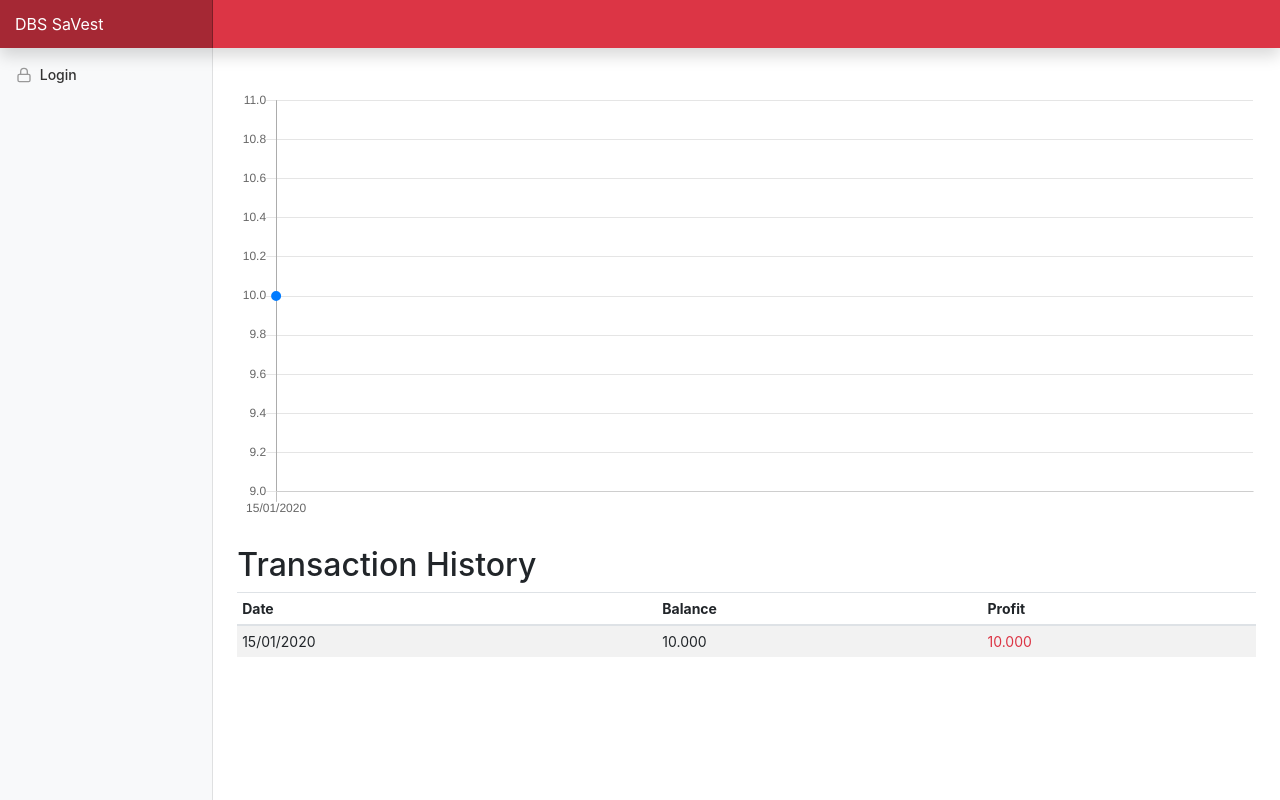
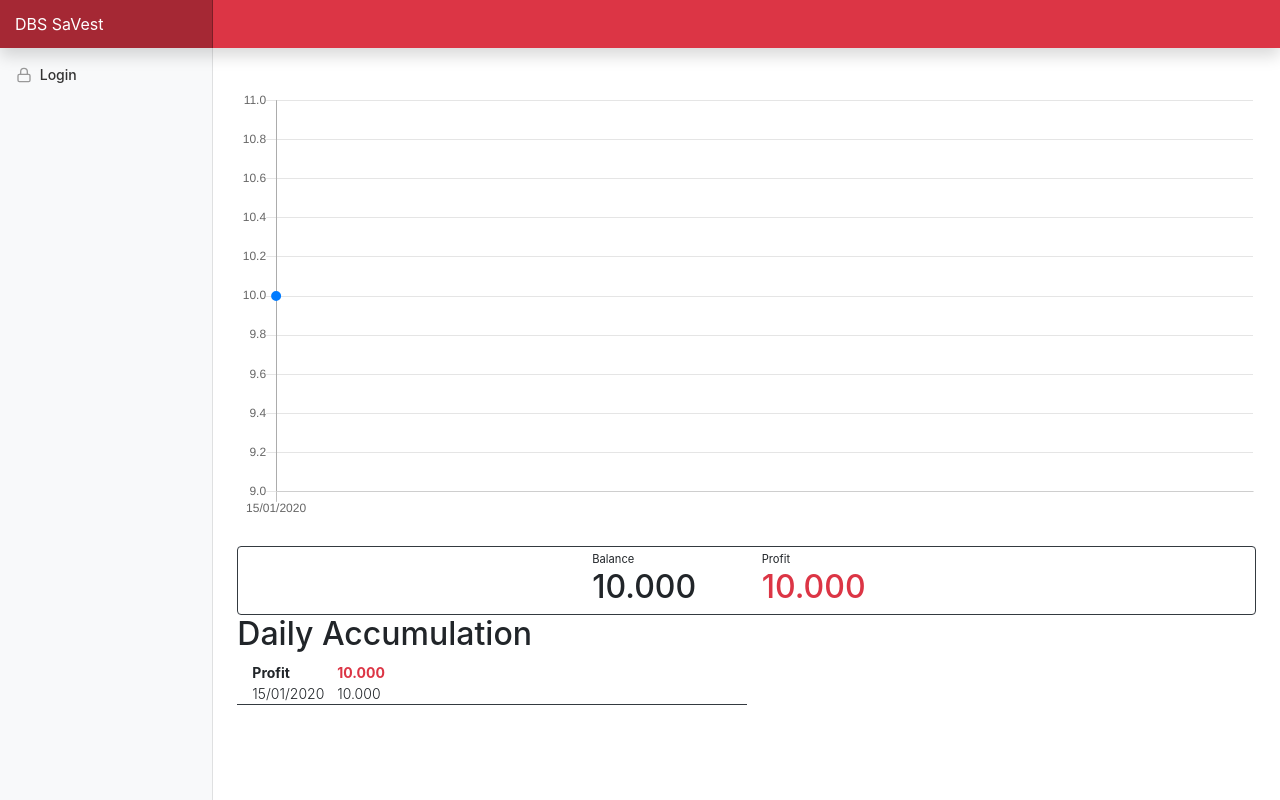
Before and after one commit to antonizhu/fundmanager, a Django app: template nusFinTech/templates/services/report.html in a window 1280 px wide. Run offline with Django 3.2, Linux system fonts and the light colour scheme; the template is opened without the code that fills it: most values are stand-ins (such as "Sample title", 1, 10 or a date in 2020); some libraries are stand-ins or nearby versions.

Commit message:
change daily accumulation layout

```diff
--- a/nusFinTech/templates/services/report.html
+++ b/nusFinTech/templates/services/report.html
@@ -2,33 +2,48 @@
     {% block body_block %}
         <canvas class="my-4 w-100 chartjs-render-monitor" id="myChart" width="1076" height="454"
             style="display: block; width: 1076px; height: 454px;"></canvas>
-        <h2>Transaction History</h2>
-        <div class="table-responsive">
-            <table class="table table-striped table-sm">
-                <thead>
-                    <tr>
-                        <th>Date</th>
-                        <th>Balance</th>
-                        <th>Profit</th>
-                    </tr>
-                </thead>
-                <tbody>
-                {% for trxn in ledger %}
-                    <tr>
-                        <td>{{trxn.transactionDate|date:"d/m/Y"}}</td>
-                        <td>{{trxn.balance|floatformat:3}}</td>
-                        {% if trxn.profit > 0 %}
-                        <td class="text-success">
-                        {% else %}
-                        <td class="text-danger">
-                        {% endif %}
-                            {{trxn.profit|floatformat:3}}
-                        </td>
-                    </tr>
-                {% endfor %}
-                </tbody>
-            </table>
+
+        <div class="container border border-dark rounded">
+            <div class="row justify-content-md-center">
+                <div class="col col-lg-2"><small>Balance</small></div>
+                <div class="col col-lg-2"><small>Profit</small></div>
+            </div>
+            <div class="row justify-content-md-center">
+                {% with final_trxn=ledger|last %}
+                <div class="col col-lg-2"><h2>{{ final_trxn.balance|floatformat:3 }}</h2></div>
+                <div class="col col-lg-2">
+                {% if final_trxn.profit > 0 %}
+                    <h2 class="text-success">{{ final_trxn.profit|floatformat:3 }}</h2>
+                {% else %}
+                    <h2 class="text-danger">{{ final_trxn.profit|floatformat:3 }}</h2>
+                {% endif %}
+                </div>
+                {% endwith%}
+            </div>
+
         </div>
+        <h2>Daily Accumulation</h2>
+        <div class="float-left w-50">
+        {% for trxn in ledger reversed %}
+        <div class="container border-bottom border-dark">
+            <div class="row justify-content-md-left">
+                <div class="col col-lg-2 font-weight-bold">Profit</div>
+                {% if trxn.profit > 0 %}
+                <div class="col col-lg-2 font-weight-bold text-success">
+                {% else %}
+                <div class="col col-lg-2 font-weight-bold text-danger">
+                {% endif %}
+                    {{trxn.profit|floatformat:3}}
+                </div>
+            </div>
+            <div class="row justify-content-md-left">
+                <div class="col col-lg-2 font-weight-light">{{trxn.transactionDate|date:"d/m/Y"}}</div>
+                <div class="col col-lg-2 font-weight-light">{{trxn.balance|floatformat:3}}</div>
+            </div>
+        </div>
+        {% endfor %}
+        </div>
+
         <script src="https://cdnjs.cloudflare.com/ajax/libs/feather-icons/4.9.0/feather.min.js"></script>
         <script src="https://cdnjs.cloudflare.com/ajax/libs/Chart.js/2.7.3/Chart.min.js"></script>
 
```
